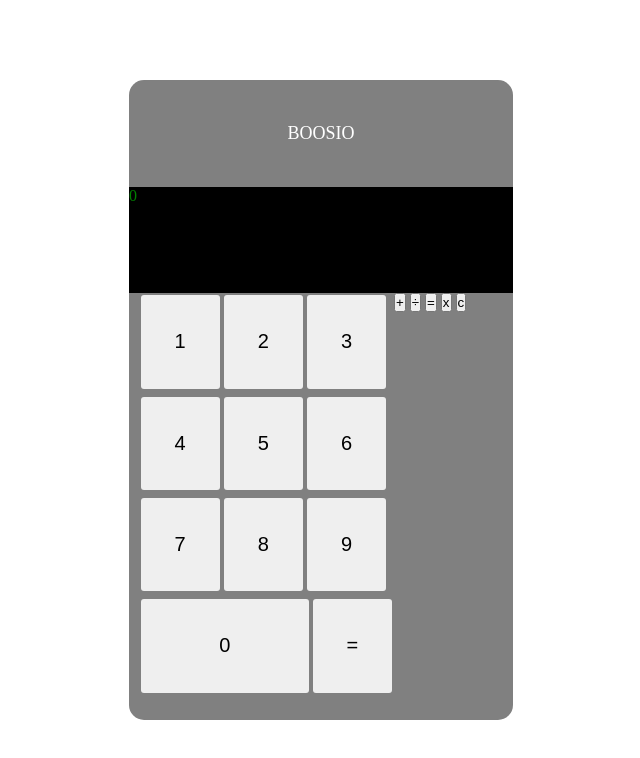
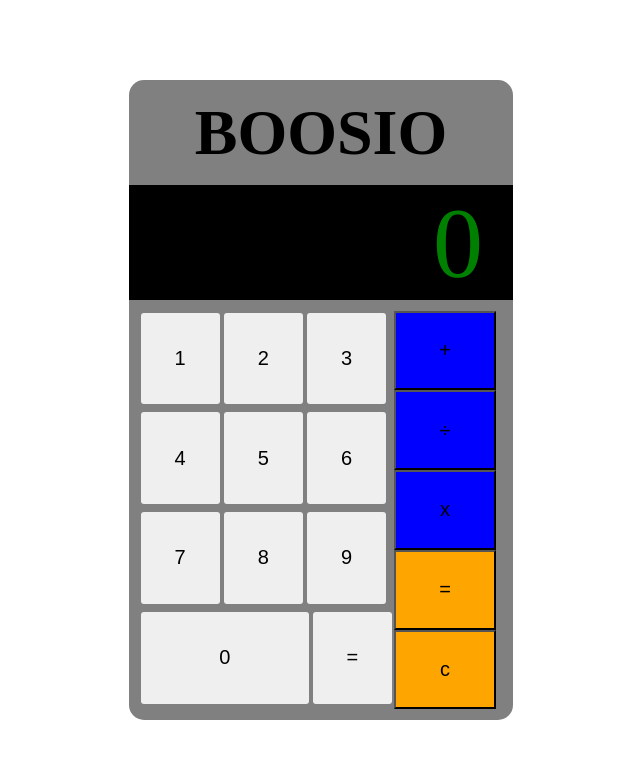
Before and after one commit to violix96/htmlcss-simple-calculator, a plain HTML site: page index.html in a window 1280 px wide. Shown: the whole page, without its empty margins (319-959 px from the left). Drawn offline with Linux system fonts and the light colour scheme; a web font is replaced by a local one.

Commit message:
[UPD] added color button

```diff
--- a/css/style.css
+++ b/css/style.css
@@ -24,9 +24,13 @@ main{
 }
 
 .marca{
-    color: white;
+    color: black;
     text-align: center;
-    font-size: large;
+    font-size: 5vw;
+    display: flex;
+    justify-content: center;
+    align-items: center;
+    font-weight: bold
 }
 
 
@@ -44,6 +48,12 @@ header{
     width: 100%;
     background-color: black;
     color: green;
+    font-family: seven segment;
+    font-size: 100px;
+    display: flex;
+    justify-content: end;
+    align-items: center;
+    padding-right: 30px;
 }
 
 .contenitore-tastierino{
@@ -51,7 +61,9 @@ header{
     width: 95%;
     background-color: transparent;
     display: flex;
-    flex-direction: row;
+    align-items: center;
+    background-color: transparent;
+
 }
 
 .number-container{
@@ -61,6 +73,7 @@ height: 95%;
 display: flex;
 flex-direction: row;
 flex-wrap: wrap;
+
 }
 
 
@@ -68,14 +81,38 @@ flex-wrap: wrap;
     margin: 2px;
     border: 0px solid;
     border-radius: 3px;
+
+
+
+
 }
 
 .numeri{
     width: 31%;
     height: 23%;
     font-size: 20px;
+
 }
 
 .item{
     flex-grow: 2;
 }
+
+.operazioni{
+background-color: transparent;
+width: 28%;
+height: 95%;
+display: flex;
+flex-direction: column;
+flex-wrap: wrap;
+
+}
+
+.simboli{
+    width: 100%;
+    height: 20%;
+    font-size: 20px;
+
+
+
+}
--- a/index.html
+++ b/index.html
@@ -39,11 +39,11 @@
             </div>
 
             <div class="operazioni">
-                <button class="simboli bottoni">+</button>
-                <button class="simboli bottoni">÷</button>
-                <button class="simboli bottoni">=</button>
-                <button class="simboli bottoni">x</button>
-                <button class="simboli bottoni">c</button>
+                <button class="simboli" style= "background-color: blue;">+</button>
+                <button class="simboli" style="background-color: blue;" >÷ <style></style></button>
+                <button class="simboli" style="background-color: blue;">x</button>
+                <button class="simboli" style="background-color: orange;">=</button>
+                <button class="simboli" style="background-color: orange;">c</button>
             </div>
         </div>
     </div>
```
